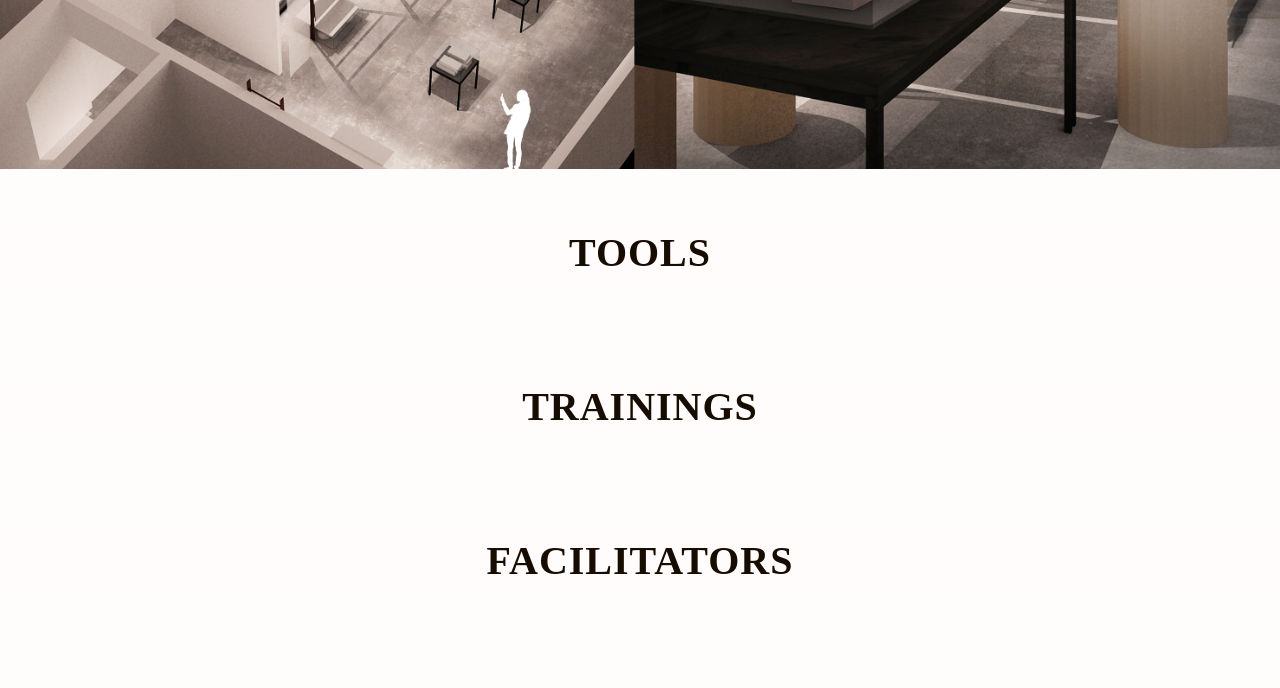
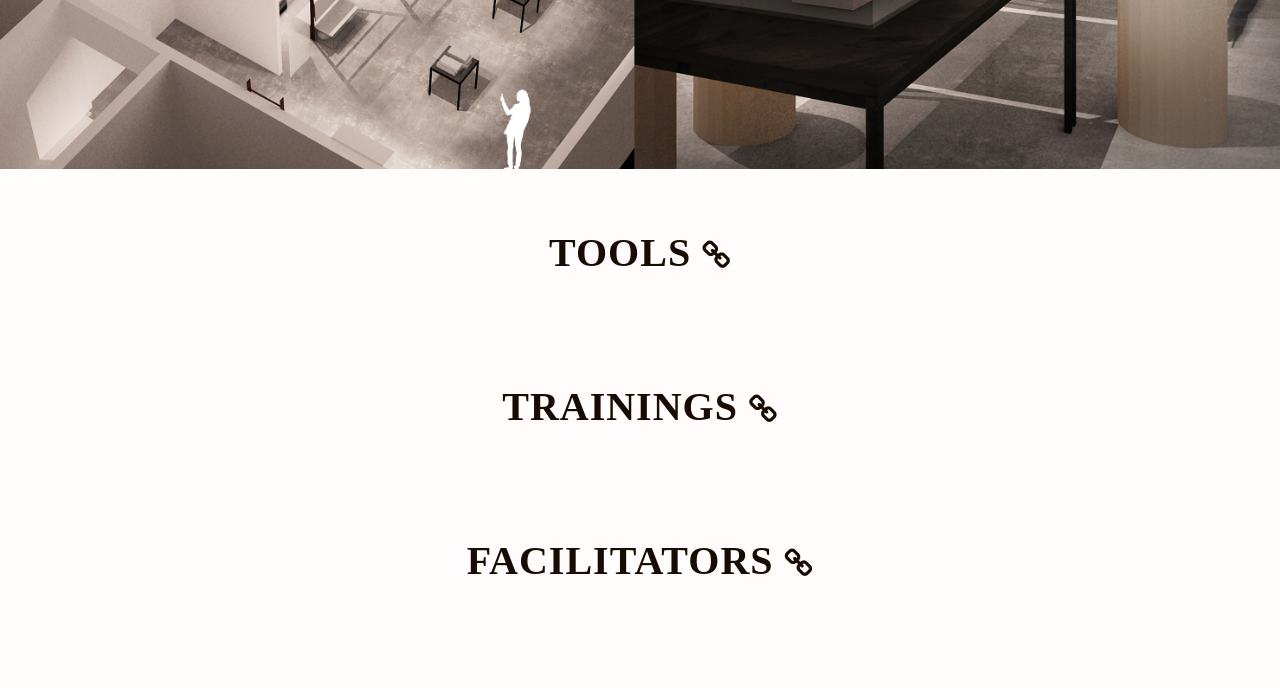
Before and after one commit to jboolean/wou, a Django app: template base/templates/index.html in a window 1280 px wide. Shown: the part 456-1144 px from the top of the page. Run offline with Django 3.2, Linux system fonts and the light colour scheme; the template is opened without the code that fills it, so the values that code supplies are empty; some libraries are stand-ins or nearby versions.

Commit message:
Add link icons throughout the site

```diff
--- a/base/static/base/css/style.css
+++ b/base/static/base/css/style.css
@@ -1,3 +1,4 @@
+@charset "UTF-8";
 * {
   box-sizing: border-box; }
 
@@ -183,6 +184,18 @@ body {
   .section-wound .section-content, .section-about .section-content, .section-visit .section-content {
     max-width: 80rem; } }
 
+.fa-chain {
+  display: inline-block;
+  font-family: FontAwesome;
+  font-size: 2rem;
+  text-rendering: auto;
+  -webkit-font-smoothing: antialiased;
+  -moz-osx-font-smoothing: grayscale; }
+  .fa-chain:before {
+    content: ""; }
+  .fa-chain.fa-chain-big {
+    font-size: 3rem; }
+
 .tool {
   margin: 0 0 3rem 0;
   padding: 0 0 3rem 0;
--- a/base/static/base/css/style.sass
+++ b/base/static/base/css/style.sass
@@ -218,6 +218,20 @@ body
     @media (min-width: $desktop)
       max-width: 80rem
 
+.fa-chain
+  display: inline-block
+  font-family: FontAwesome
+  font-size: 2rem
+  text-rendering: auto
+  -webkit-font-smoothing: antialiased
+  -moz-osx-font-smoothing: grayscale
+
+  &:before
+    content: "\f0c1"
+
+  &.fa-chain-big
+    font-size: 3rem
+
 .tool
   margin: 0 0 3rem 0
   padding: 0 0 3rem 0
--- a/base/static/base/js/site.js
+++ b/base/static/base/js/site.js
@@ -42,17 +42,20 @@ var bindEvents = function() {
 	}
 };
 
-scrollToSlug = function() {
+var scrollToSlug = function() {
 	var urlParts = window.location.href.split('/').filter(Boolean);
 
 	if (urlParts.length > 2) {
 		var slug = urlParts.pop();
 		var offset = document.querySelector('#' + slug).getBoundingClientRect().top;
-		document.body.scrollTop = offset;
+		setTimeout(function() {
+			document.body.scrollTop = offset;
+		}, 10);
 	}
 };
 
 document.addEventListener('DOMContentLoaded', function() {
-	scrollToSlug();
 	bindEvents();
 });
+
+scrollToSlug();
--- a/base/templates/base.html
+++ b/base/templates/base.html
@@ -7,6 +7,7 @@
 	<meta name="description" content="" />
 	<meta name="keywords" content="" />
     <meta name="viewport" content="width=device-width, initial-scale=1">
+    <link rel="stylesheet" href="https://cdnjs.cloudflare.com/ajax/libs/font-awesome/4.6.3/css/font-awesome.min.css">
     <link rel="stylesheet" type="text/css" href="{% static 'base/css/style.css' %}" />
 </head>
 <body>
--- a/base/templates/index.html
+++ b/base/templates/index.html
@@ -38,12 +38,12 @@
 
 <!-- TOOLS -->
 <section class="section section-tools" id="tools">
-	<h2 class="section-header">TOOLS</h2>
+	<h2 class="section-header">TOOLS <a href="{% url 'base:detail' slug='tools' %}"><i class="fa fa-chain fa-chain-big"></i></a></h2>
 	<div class="section-content">
 		{% for tool in tools %}
 		<div class="tool" id="{{ tool.slug }}">
 			<img class="tool-image" src="{{ tool.image.url }}" alt="{{ tool.name }}" />
-			<h3 class="tool-name">{{ tool.name }}</h3>
+			<h3 class="tool-name">{{ tool.name }} <a href="{% url 'base:detail' slug=tool.slug %}"><i class="fa fa-chain"></i></a></h3>
 
 			<span class="tool-meta">Tool Type: </span>{{ tool.get_type_display }}
 			<br />
@@ -77,11 +77,11 @@
 
 <!-- TRAININGS -->
 <section class="section section-trainings" id="trainings">
-	<h2 class="section-header">TRAININGS</h2>
+	<h2 class="section-header">TRAININGS  <a href="{% url 'base:detail' slug='trainings' %}"><i class="fa fa-chain fa-chain-big"></i></a></h2>
 	<div class="section-content">
 		{% for training in trainings %}
 		<div class="training" id="{{ training.slug }}">
-			<h3 class="training-time">{{ training.date|date:"l, F j, g:iA" }}</h3>
+			<h3 class="training-time">{{ training.date|date:"l, F j, g:iA" }}  <a href="{% url 'base:detail' slug=training.slug %}"><i class="fa fa-chain"></i></a></h3>
 			<span class="training-name">{{ training.name }}</span>
 			<br />
 			<span class="training-facilitator">{{ training.facilitators.first.name }}</span>
@@ -94,11 +94,11 @@
 
 <!-- FACILITATORS -->
 <section class="section section-facilitators" id="facilitators">
-	<h2 class="section-header">FACILITATORS</h2>
+	<h2 class="section-header">FACILITATORS  <a href="{% url 'base:detail' slug='facilitators' %}"><i class="fa fa-chain fa-chain-big"></i></a></h2>
 		<div class="section-content">
 		{% for facilitator in facilitators %}
 		<div class="facilitator" id="{{ facilitator.slug }}">
-			<h3 class="facilitator-name">{{ facilitator.name }}</h3>
+			<h3 class="facilitator-name">{{ facilitator.name }}  <a href="{% url 'base:detail' slug=facilitator.slug %}"><i class="fa fa-chain"></i></a></h3>
 			<div class="facilitator-description">{{ facilitator.description|safe }}</div>
 			<a href="#" class="facilitator-toggle">show more</a>
 		</div>
@@ -110,7 +110,7 @@
 	{% if not forloop.first %}
 	<!-- {{ content_block.name|upper }} -->
 	<section class="section section-{{ content_block.slug }}" id="{{ content_block.slug }}">
-		<h2 class="section-header">{{ content_block.name|upper }}</h2>
+		<h2 class="section-header">{{ content_block.name|upper }}  <a href="{% url 'base:detail' slug=content_block.slug %}"><i class="fa fa-chain fa-chain-big"></i></a></h2>
 		<div class="section-content">{{ content_block.content|safe }}</div>
 	</section>
 	{% endif %}
```
